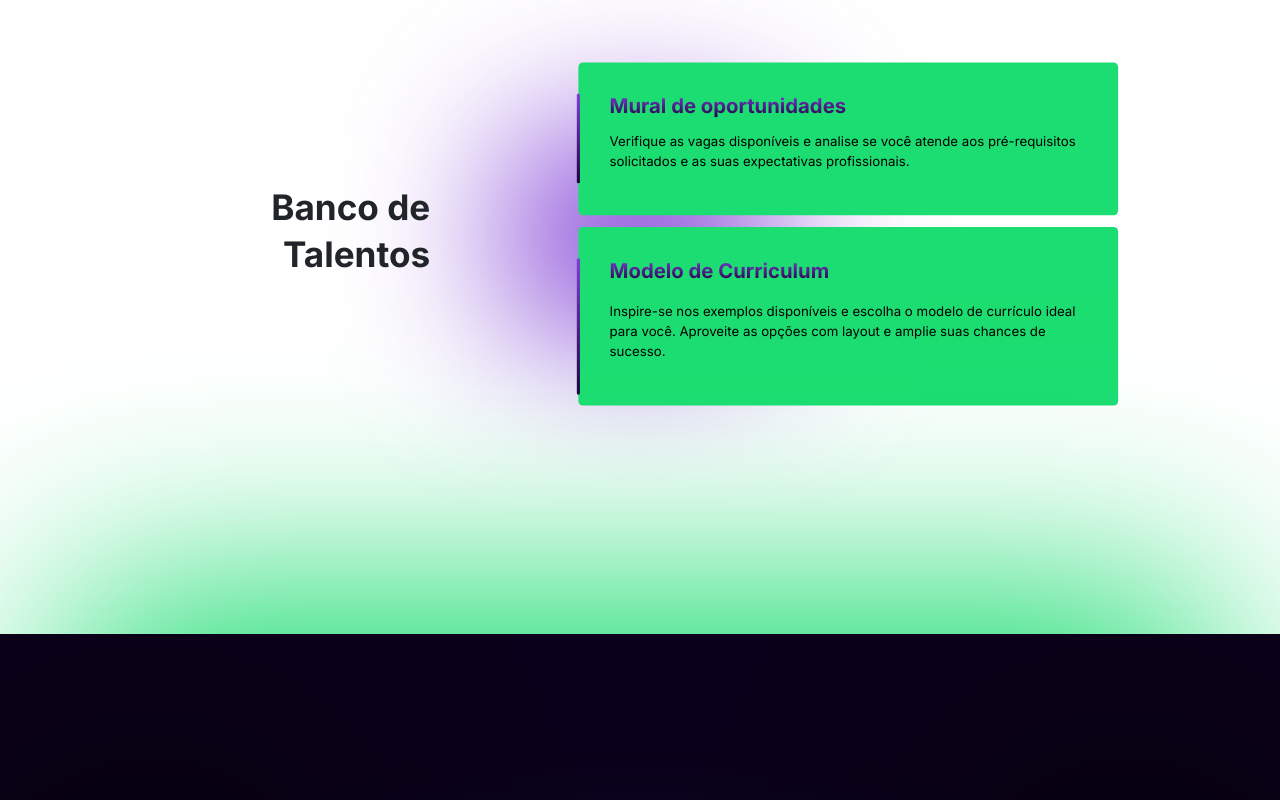
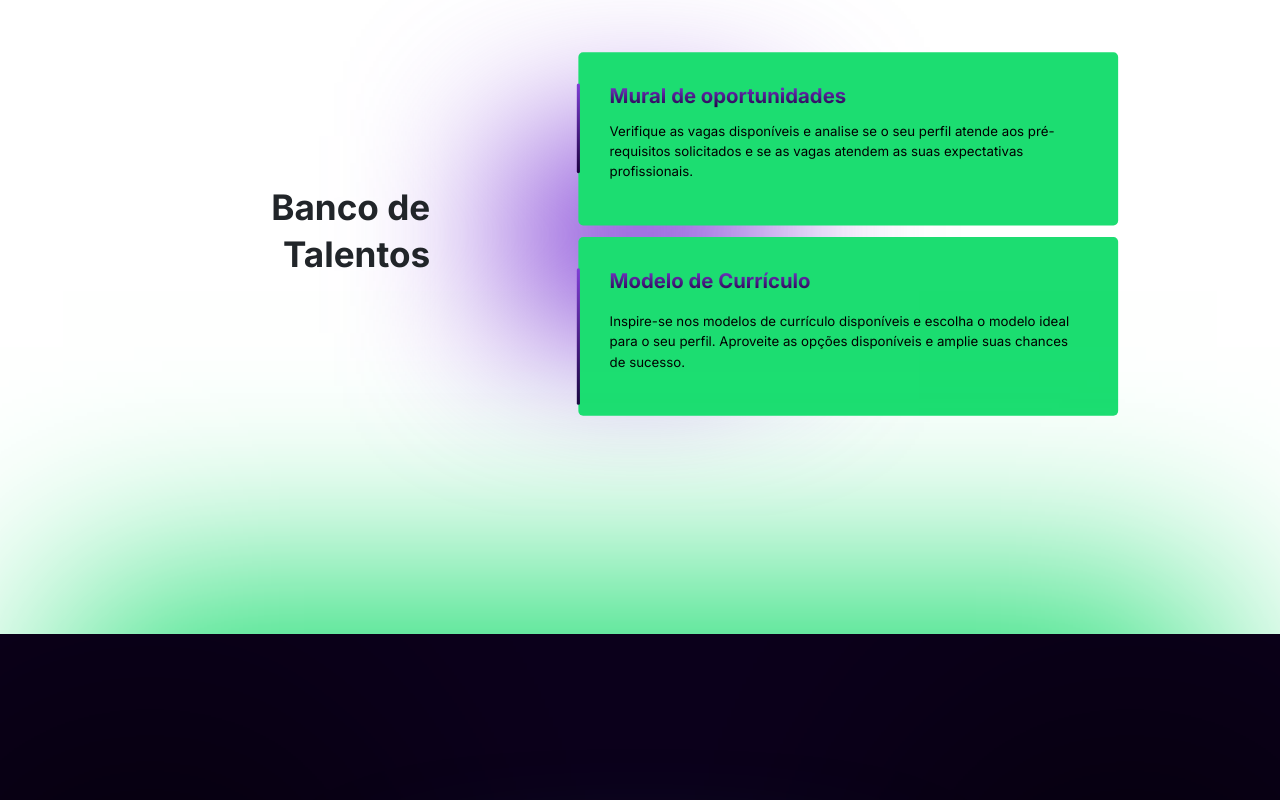
Before and after one commit to HubFatecItape/home, a website: page index.html in a window 1280 px wide. Shown: the part 4120-4920 px from the top of the page. Drawn offline with nearby package versions, Linux system fonts and the light colour scheme.

Commit message:
Update index.html

```diff
--- a/index.html
+++ b/index.html
@@ -196,11 +196,11 @@ https://cdn.jsdelivr.net/npm/@splidejs/splide@4.1.4/dist/css/splide.min.css
     <div>
       <div class="card">
         <h3>Mural de oportunidades</h3>
-        <p> Verifique as vagas disponíveis e analise se você atende aos pré-requisitos solicitados e as suas expectativas profissionais.</p>
+        <p> Verifique as vagas disponíveis e analise se o seu perfil atende aos pré-requisitos solicitados e se as vagas atendem as suas expectativas profissionais.</p>
       </div>
       <div class="card">
-        <h3>Modelo de Curriculum</h3>
-        <p>Inspire-se nos exemplos disponíveis e escolha o modelo de currículo ideal para você. Aproveite as opções com layout e amplie suas chances de sucesso. </p>
+        <h3>Modelo de Currículo</h3>
+        <p>Inspire-se nos modelos de currículo disponíveis e escolha o modelo ideal para o seu perfil. Aproveite as opções disponíveis e amplie suas chances de sucesso. </p>
       </div>
     </div>
     <div class="radial"></div>
```
